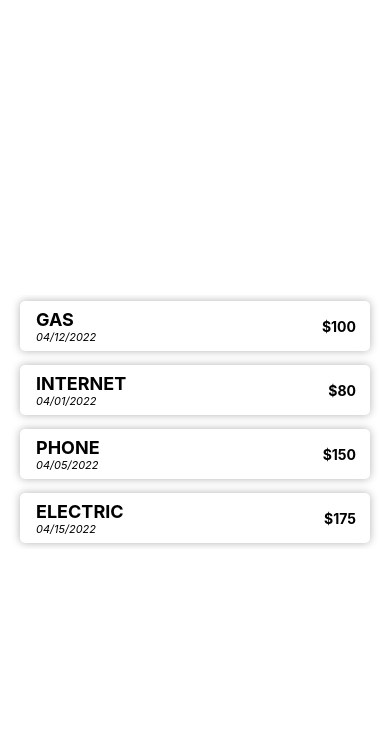
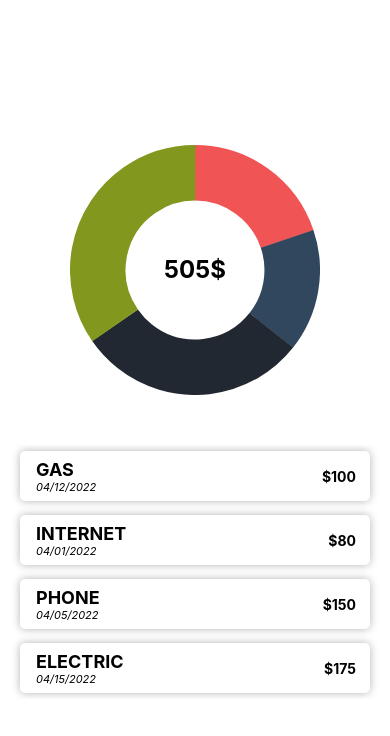
Before and after one commit to IrvinDelgado/billing-app, a React Native app: screen / in a window 390 px wide. Shown: the top 736 px of the page. Built offline with nearby package versions, Linux system fonts and the light colour scheme.

Commit message:
DonutChart Skeleton

```diff
--- a/package.json
+++ b/package.json
@@ -15,6 +15,7 @@
     "react": "17.0.1",
     "react-dom": "17.0.1",
     "react-native": "0.64.3",
+    "react-native-svg": "^12.3.0",
     "react-native-web": "0.17.1"
   },
   "devDependencies": {
--- a/src/components/Bill.tsx
+++ b/src/components/Bill.tsx
@@ -1,13 +1,9 @@
 import React from 'react';
 import { Text, View, StyleSheet } from 'react-native';
+import { IBill } from '../models/IBill';
 
 interface Bill {
-  bill: {
-    name: string,
-    cost: number,
-    isPaid: boolean,
-    dueDate: string,
-  }
+  bill: IBill;
 }
 
 const Bill = (props: Bill) => {
--- /dev/null
+++ b/src/components/DonutChart.tsx
@@ -0,0 +1,81 @@
+import React from 'react';
+import { StyleSheet, Text, View, FlatList } from 'react-native';
+import Svg, { G, Circle } from 'react-native-svg';
+import { IBill } from '../models/IBill';
+
+const RADIUS = 70;
+const CIRCLE_CIRCUMFERENCE = 2 * Math.PI * RADIUS;
+const COLORS = ["#F05454","#30475E","#222831","#82971D"];
+
+interface DonutChart {
+  data: Array<IBill>
+}
+
+const DonutChart = (props:DonutChart) => {
+
+  const totalBills = () => props.data.reduce((preVal:number, bill:IBill )=> preVal + bill.cost, 0);
+
+
+  // create multiple circles with the percentage they should be filled
+  // rotate that circles starting fill position
+  const createPieChart = () => {
+    // Total Circumference - (Total Circumference * percentage)
+    const strokeDashoffset = (cost:number) =>
+    CIRCLE_CIRCUMFERENCE - (CIRCLE_CIRCUMFERENCE * (cost / totalBills()));
+    const angle = (cost:number) => (cost / totalBills()) * 360;
+
+    return(
+      props.data.map((item,index) => {
+        const currAngle = props.data
+          .slice(0,index)
+          .reduce(
+            (preVal:number,currVal:IBill) =>
+              preVal+angle(currVal.cost), 0)
+
+        return (
+          <Circle
+            key={index}
+            cx="50%"
+            cy="50%"
+            r={RADIUS}
+            stroke={COLORS[index]}
+            fill="transparent"
+            strokeWidth="40"
+            originX="90"
+            originY="90"
+            strokeDasharray={CIRCLE_CIRCUMFERENCE}
+            strokeDashoffset={strokeDashoffset(item.cost)}
+            rotation={currAngle}
+          />
+        )
+      })
+    )
+  }
+
+  return (
+    <View style={styles.container}>
+      <Svg height="250" width="250" viewBox="0 0 180 180">
+        <G rotation={-90} originX="90" originY="90">
+          {createPieChart()}
+        </G>
+      </Svg>
+      <Text style={styles.label}>{totalBills()}$</Text>
+    </View>
+  );
+}
+
+export default DonutChart;
+
+const styles = StyleSheet.create({
+  container: {
+    alignItems: 'center',
+    paddingBottom: 50,
+  },
+  label: {
+    position: "absolute",
+    textAlign: "center",
+    fontWeight: "700",
+    fontSize: 24,
+    marginTop: 110,
+  },
+});
--- /dev/null
+++ b/src/models/IBill.ts
@@ -0,0 +1,6 @@
+export interface IBill {
+  name: string,
+  cost: number,
+  isPaid: boolean,
+  dueDate: string,
+}
--- a/src/views/home.tsx
+++ b/src/views/home.tsx
@@ -1,15 +1,18 @@
 import React from 'react';
 import { FlatList, Text, View } from 'react-native';
 import Bill from '../components/Bill';
+import DonutChart from '../components/DonutChart';
 import { BILLS } from '../DummyData/BILLS';
+import { IBill } from '../models/IBill';
 
-const renderItemComponent = (data:any) => <Bill bill={data}/>
+const renderItemComponent = (data:IBill) => <Bill bill={data}/>
 
 const ItemSeparator = () => <View style={{ height: 2 }}/>
 
 const Home = () => {
   return (
     <View>
+      <DonutChart data={BILLS}/>
       <FlatList
         data={BILLS}
         renderItem={({item}) => renderItemComponent(item)}
```
Also changed, not shown: src/components/PieChart.tsx (deleted), 2 other files (tests, documents, lock files or other folders).
